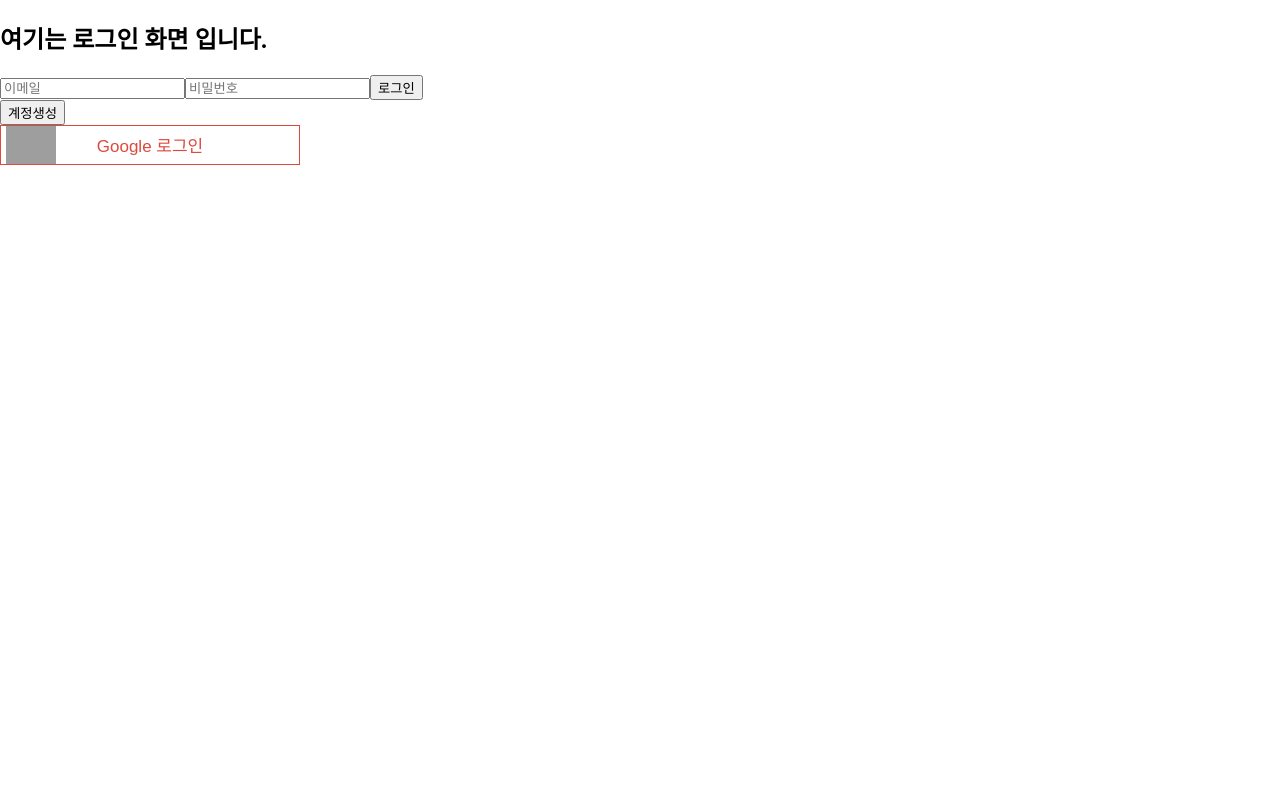
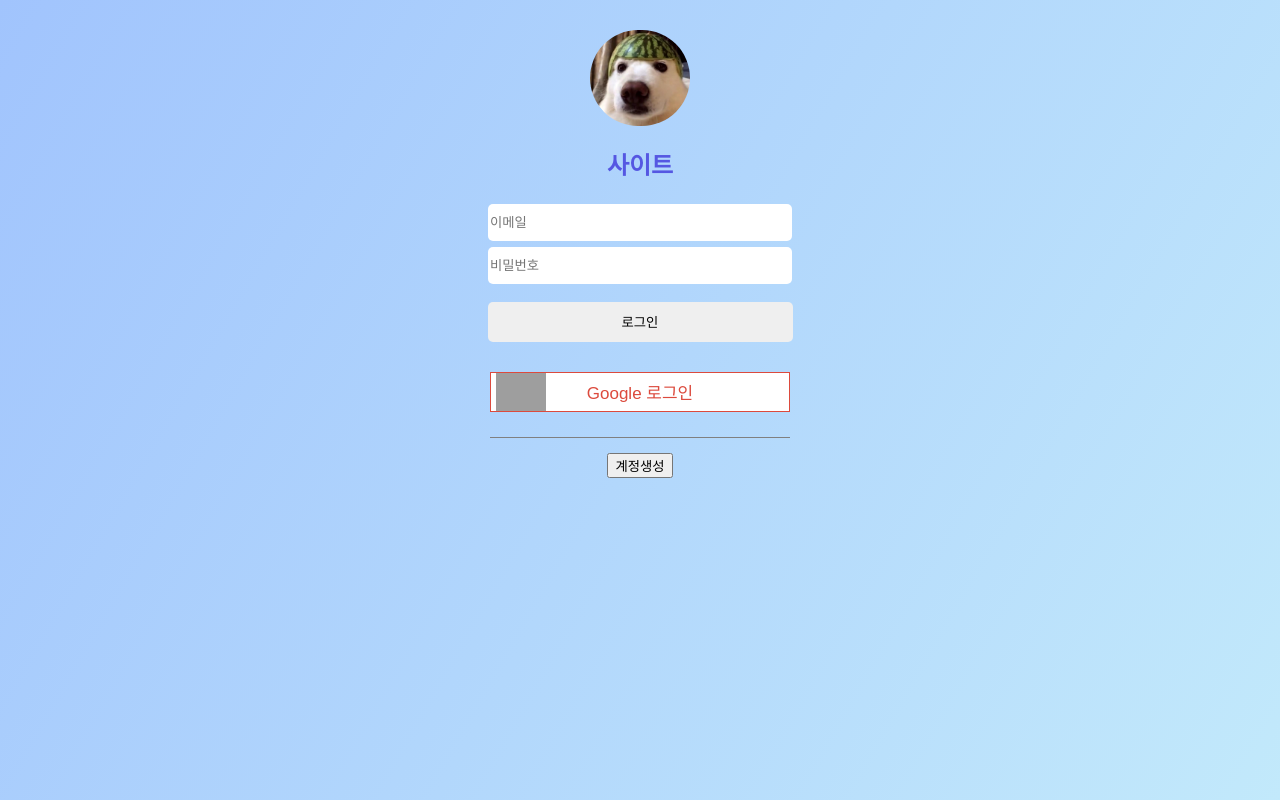
Before and after one commit to sstipdev/Search-Engine, a React (Vite) app: page /login in a window 1280 px wide. Built offline with nearby package versions, Linux system fonts and the light colour scheme; no server answers; grey boxes are pictures that could not be loaded.

Commit message:
로그인 라우팅 퍼블리싱

```diff
--- a/src/routes/Login.jsx
+++ b/src/routes/Login.jsx
@@ -2,6 +2,10 @@ import React, { useState } from "react";
 import GoogleLogin from "../components/SNS-Login/GoogleLogin";
 import { createUserWithEmailAndPassword, signInWithEmailAndPassword, getAuth } from "firebase/auth";
 import { auth } from "../Auth";
+
+// CSS
+import styles from "../styles/routes/Login.module.css";
+import Logo from "../assets/logo.jpeg";
 
 const Login = () => {
   const [account, setAccount] = useState(false);
@@ -48,27 +52,37 @@ const Login = () => {
   };
 
   return (
-    <div>
-      <h2>여기는 로그인 화면 입니다.</h2>
-      <form onSubmit={onSubmitAccount}>
+    <div className={styles.login_wrap}>
+      <div className={styles.header}>
+        <img src={Logo} className={styles.header__img} />
+        <h2 className={styles.header__title}>사이트</h2>
+      </div>
+
+      <form onSubmit={onSubmitAccount} className={styles.login_form}>
         {!account ? (
           <>
-            <input type="email" placeholder="이메일" name="email" onChange={setUserInfo} />
-            <input type="password" placeholder="비밀번호" name="password" onChange={setUserInfo} />
+            <input className={styles.login_input} type="email" placeholder="이메일" name="email" onChange={setUserInfo} value={email} />
+            <input className={styles.login_input} type="password" placeholder="비밀번호" name="password" onChange={setUserInfo} value={password} />
           </>
         ) : (
           <>
-            <input type="text" placeholder="이름" name="userName" onChange={setUserInfo} />
-            <input type="email" placeholder="이메일" name="email" onChange={setUserInfo} />
-            <input type="password" placeholder="비밀번호" name="password" onChange={setUserInfo} />
+            <input className={styles.login_input} type="text" placeholder="이름" name="userName" onChange={setUserInfo} value={userName} />
+            <input className={styles.login_input} type="email" placeholder="이메일" name="email" onChange={setUserInfo} value={email} />
+            <input className={styles.login_input} type="password" placeholder="비밀번호" name="password" onChange={setUserInfo} value={password} />
           </>
         )}
-        <button type="submit">{account ? "계정생성" : "로그인"}</button>
+        <button className={styles.login_btn} type="submit">
+          {account ? "계정생성" : "로그인"}
+        </button>
         {error}
       </form>
-      <button onClick={onChangeLJBtn}>{!account ? "계정생성" : "로그인"}</button>
-
-      <GoogleLogin />
+      <div className={styles.login_footer}>
+        <GoogleLogin />
+        <div className={styles.login_footer_line}></div>
+        <button className={styles.login_fotter_create} onClick={onChangeLJBtn}>
+          {!account ? "계정생성" : "로그인"}
+        </button>
+      </div>
     </div>
   );
 };
--- /dev/null
+++ b/src/styles/routes/Login.module.css
@@ -0,0 +1,61 @@
+.login_wrap {
+  width: 100%;
+  height: 100vh;
+  background-image: linear-gradient(120deg, #a1c4fd 0%, #c2e9fb 100%);
+  overflow-y: hidden;
+}
+
+.header {
+  width: 100%;
+  display: flex;
+  flex-direction: column;
+  justify-content: center;
+  align-items: center;
+  padding: 30px 0 0 0;
+  box-sizing: border-box;
+}
+
+.header__title {
+  color: rgb(85, 87, 226);
+}
+
+.header__img {
+  width: 100px;
+  border-radius: 50px;
+}
+
+.login_form {
+  display: flex;
+  flex-direction: column;
+  align-items: center;
+  justify-content: center;
+}
+
+.login_input {
+  width: 100%;
+  max-width: 300px;
+  height: 35px;
+  margin: 3px;
+  border: none;
+  border-radius: 5px;
+}
+
+.login_btn {
+  border-radius: 5px;
+  border: none;
+  margin-top: 15px;
+  width: 305px;
+  height: 40px;
+}
+
+.login_footer {
+  margin-top: 30px;
+  text-align: center;
+}
+
+.login_footer_line {
+  width: 300px;
+  height: 1px;
+  background-color: grey;
+  margin: 15px auto;
+}
```
